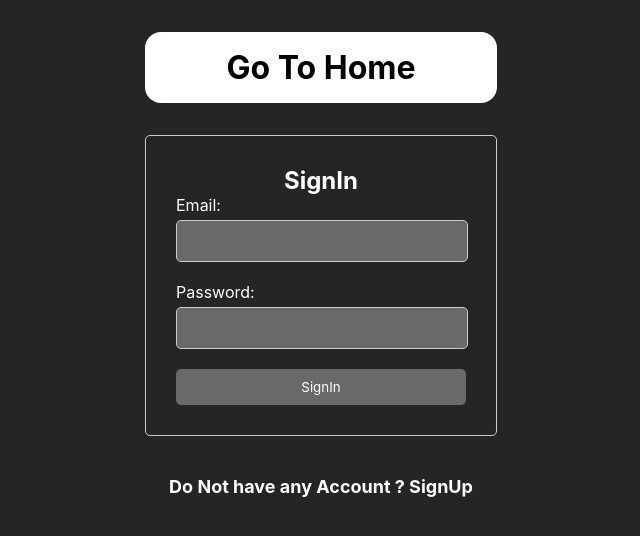
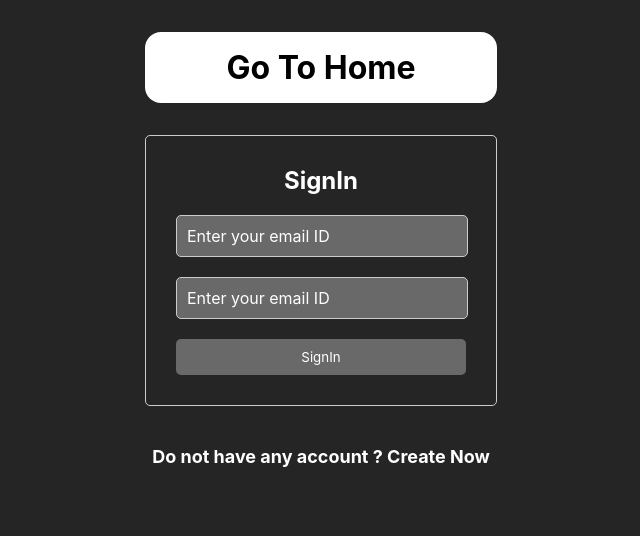
Before and after one commit to AnkitBeniwal407/task-rise11, a React (Vite) app in the folder frontend/: page / in a window 1280 px wide. Both pictures are taken after a click on the element "SignIn/SignUp". Shown: the top 536 px of the page, without its empty margins (319-959 px from the left). Built offline with nearby package versions, Linux system fonts and the light colour scheme.

Commit message:
Update Sign.jsx

```diff
--- a/frontend/src/components/Sign.jsx
+++ b/frontend/src/components/Sign.jsx
@@ -15,9 +15,9 @@ function Sign() {
             }
             {
                 signin ?
-                    <h1 className="switch" onClick={() => setSignin(!signin)}>Do Not have any Account ? SignUp</h1>
+                    <h1 className="switch" onClick={() => setSignin(!signin)}>Do not have any account ? Create Now</h1>
                     :
-                    <h1 className="switch" onClick={() => setSignin(!signin)}>Already have an Account ? SignIn</h1>
+                    <h1 className="switch" onClick={() => setSignin(!signin)}>Already have an account ? SignIn</h1>
             }
         </>
     )
@@ -29,7 +29,7 @@ function SignUp() {
 
     const handleSubmit = async (e) => {
         e.preventDefault();
-        await fetch('http://localhost:5000/api/user/signup', {
+        await fetch('http://localhost:4000/api/user/signup', {
             method: 'POST',
             headers: { 'Content-Type': 'application/json' },
             body: JSON.stringify({ email, password })
@@ -49,11 +49,12 @@ function SignUp() {
 
     return (
         <div className="login-container">
-            <h2>SignUp</h2>
+            <h2>Sign Up</h2><br></br>
             <form onSubmit={handleSubmit}>
                 <div className="form-group">
-                    <label htmlFor="email">Email:</label>
+                    {/* <label htmlFor="email">Email:</label> */}
                     <input
+                    placeholder='Enter your email ID'
                         type="email"
                         id="email"
                         value={email}
@@ -62,8 +63,9 @@ function SignUp() {
                     />
                 </div>
                 <div className="form-group">
-                    <label htmlFor="password">Password:</label>
+                    {/* <label htmlFor="password">Password:</label> */}
                     <input
+                    placeholder='Enter your password'
                         type="password"
                         id="password"
                         value={password}
@@ -71,7 +73,7 @@ function SignUp() {
                         required
                     />
                 </div>
-                <button type="submit">SignUp</button>
+                <button type="submit">Sign Up</button>
             </form>
         </div>
     );
@@ -84,7 +86,7 @@ function SignIn() {
 
     const handleSubmit = async (e) => {
         e.preventDefault();
-        await fetch('http://localhost:5000/api/user/signin', {
+        await fetch('http://localhost:4000/api/user/signin', {
             method: 'POST',
             headers: { 'Content-Type': 'application/json; charset=utf-8' },
             body: JSON.stringify({ email, password })
@@ -105,11 +107,12 @@ function SignIn() {
     };
     return (
         <div className="login-container">
-            <h2>SignIn</h2>
+            <h2>SignIn</h2><br></br>
             <form onSubmit={handleSubmit}>
                 <div className="form-group">
-                    <label htmlFor="email">Email:</label>
+                    {/* <label htmlFor="email">Email:</label> */}
                     <input
+                    placeholder='Enter your email ID'
                         type="email"
                         id="email"
                         value={email}
@@ -118,8 +121,9 @@ function SignIn() {
                     />
                 </div>
                 <div className="form-group">
-                    <label htmlFor="password">Password:</label>
+                    {/* <label htmlFor="password">Password:</label> */}
                     <input
+                    placeholder='Enter your email ID'
                         type="password"
                         id="password"
                         value={password}
```
